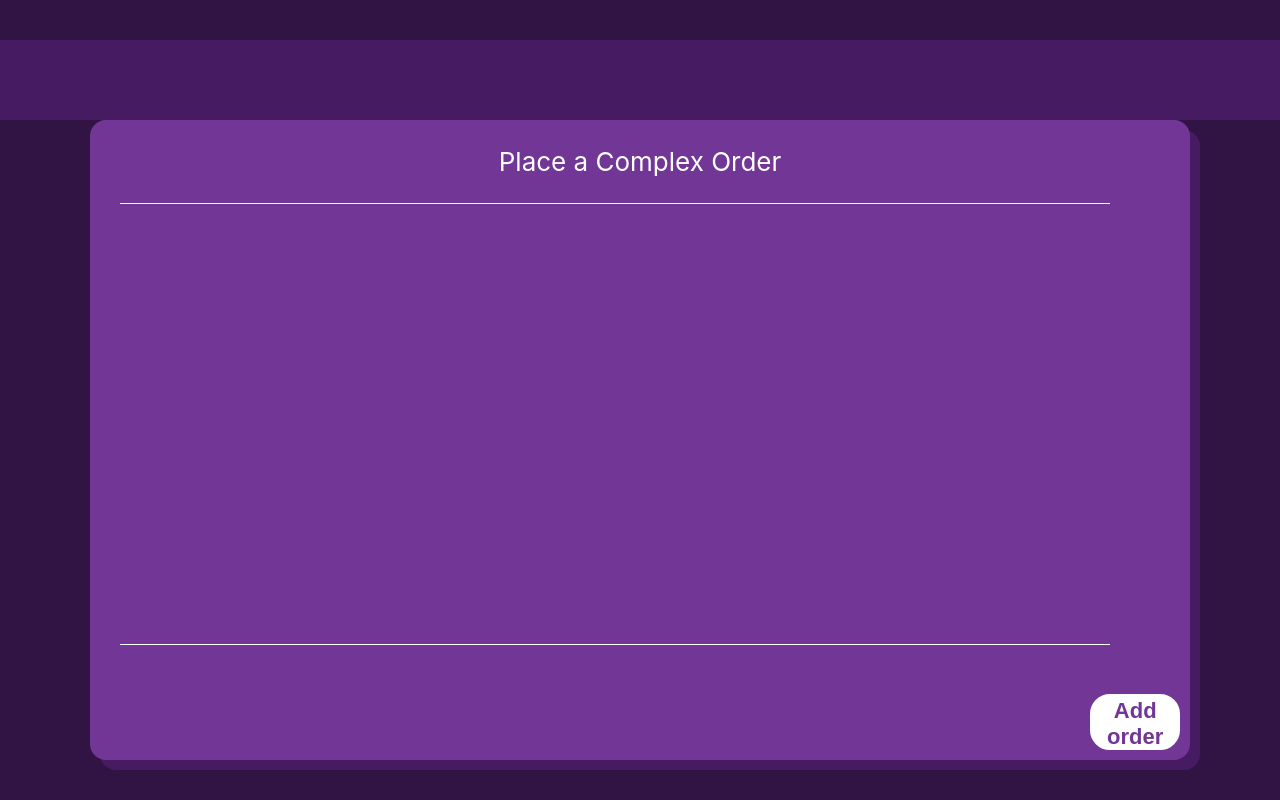
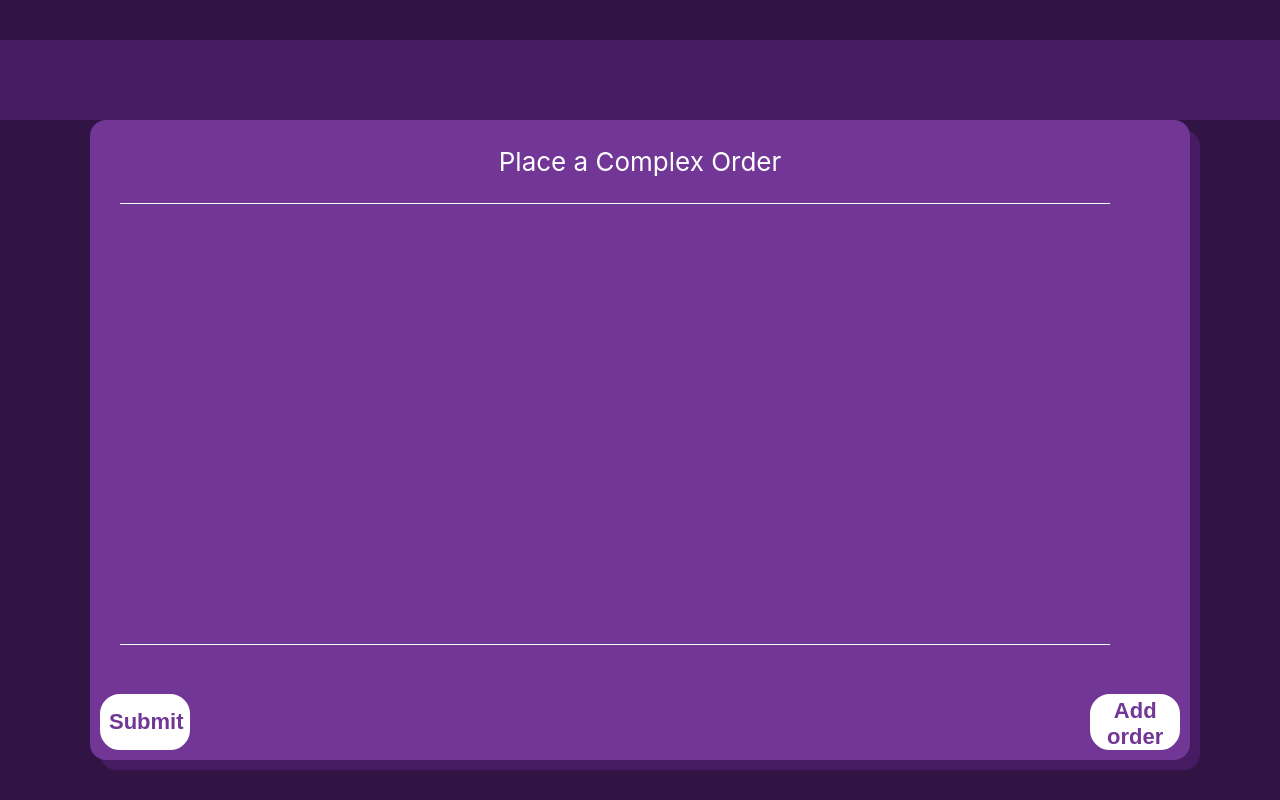
Before and after one commit to Keon6/Dexcellence, a React (Create React App) app in the folder frontend/: page / in a window 1280 px wide. Built offline with nearby package versions, Linux system fonts and the light colour scheme.

Commit message:
added confirm button

```diff
--- a/frontend/src/App.css
+++ b/frontend/src/App.css
@@ -156,13 +156,39 @@
   border: 3px solid white;
   background-color: white;
 }
-.Add-action:hover {
+.Add-action:hover .Submit:hover {
   color: white;
   background-color: var(--main-box-color);
   border: 3px solid white;
   border-color: white;
 }
-.Add-action:active {
+.Add-action:active .Submit:active {
+  font-weight: bolder;
+  color: white;
+  background-color: var(--main-box-shadow-color);
+  border: 3px solid white;
+}
+.Submit {
+  bottom: 10px;
+  left: 10px;
+  height: 7vh;
+  width: 7vw;
+  position: absolute;
+  color: var(--main-box-color);
+  border-radius: 3px;
+  font-size: 22px;
+  font-weight: bold;
+  border-radius: 20px;
+  border: 3px solid white;
+  background-color: white;
+}
+.Submit:hover {
+  color: white;
+  background-color: var(--main-box-color);
+  border: 3px solid white;
+  border-color: white;
+}
+.Submit:active {
   font-weight: bolder;
   color: white;
   background-color: var(--main-box-shadow-color);
--- a/frontend/src/App.js
+++ b/frontend/src/App.js
@@ -114,6 +114,7 @@ function App(props) {
               ))
             }
           </div>
+          <button className = "Submit" onClick={console.log("Submit")}>Submit</button>
           <button className = "Add-action" onClick={addCard}>Add order</button>
         </div>
       </header>
```
Also changed, not shown: frontend/src/DeleteIcon.png (added).
